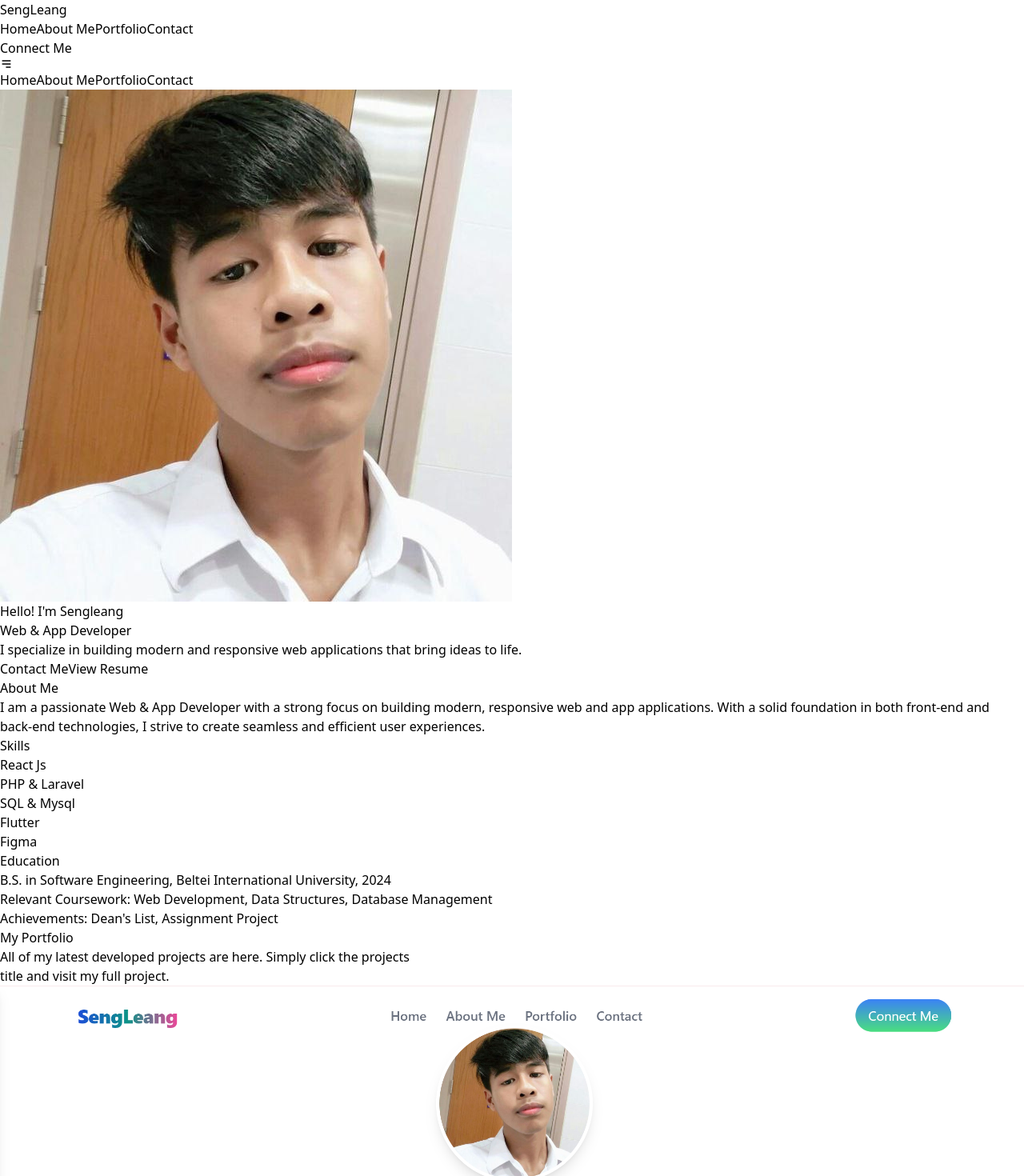
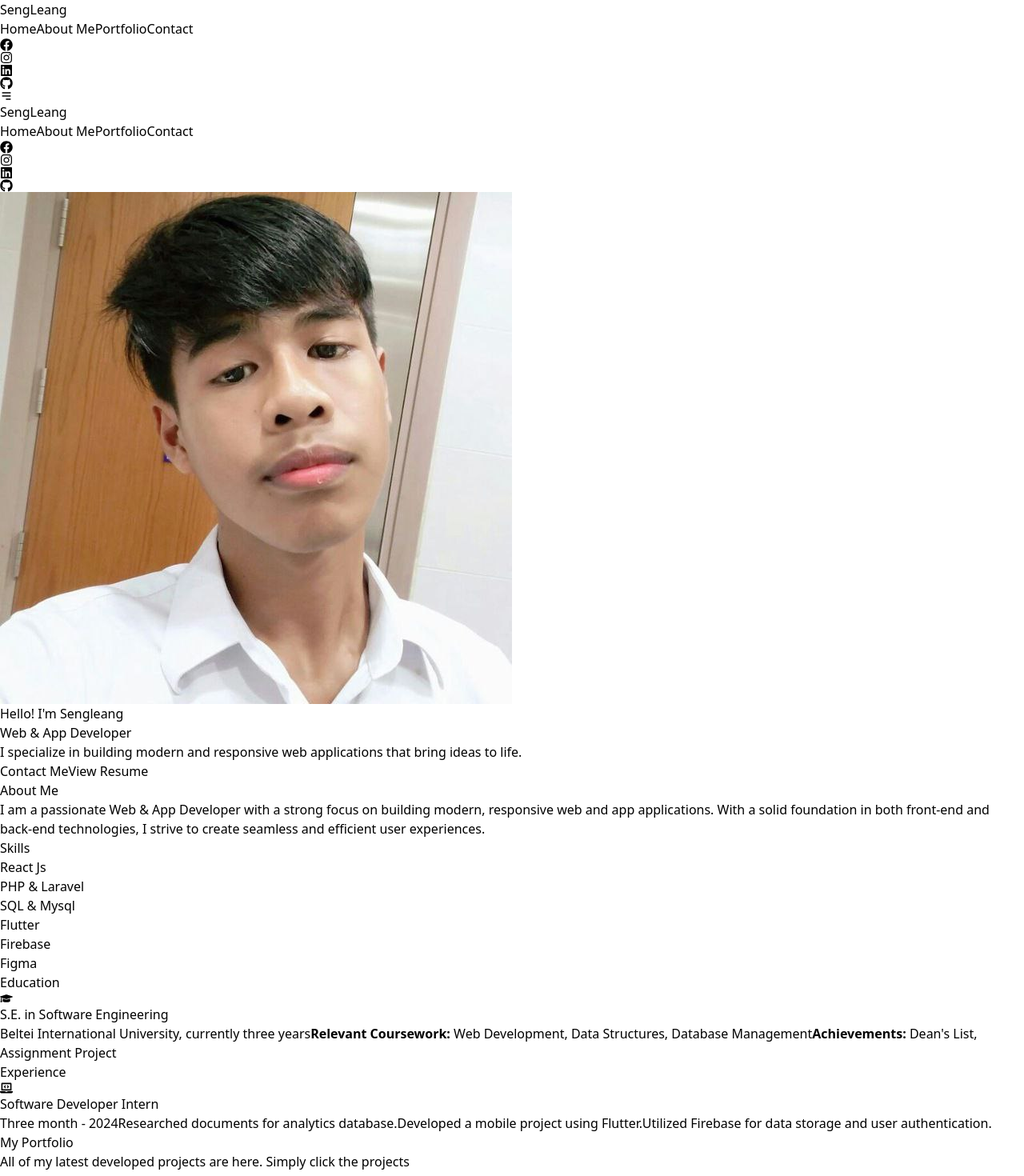
Before and after one commit to Sengleang99/Porfolio, a React (Vite) app: page / in a window 1280 px wide. Shown: the top 1470 px of the page at 80% size. Built offline with nearby package versions, Linux system fonts and the light colour scheme.

Commit message:
update initail commit 4

```diff
--- a/src/components/About.jsx
+++ b/src/components/About.jsx
@@ -1,11 +1,9 @@
-import { useEffect } from 'react';
-import { motion } from "framer-motion";
-import { useInView } from "react-intersection-observer";
-import AOS from 'aos';
-import 'aos/dist/aos.css'; // Import AOS styles
+import { useEffect } from "react";
+import AOS from "aos";
+import "aos/dist/aos.css"; // Import AOS styles
+import { FaLaptopCode,FaGraduationCap  } from "react-icons/fa";
 
 function About() {
-
   useEffect(() => {
     AOS.init({
       duration: 1000, // Set the animation duration (optional)
@@ -13,100 +11,128 @@ function About() {
     });
   }, []);
 
-  const { ref: titleRef, inView: isTitleInView } = useInView({
-    triggerOnce: false,
-    threshold: 0.1,
-  });
-  const { ref: paragraphRef, inView: isParagraphInView } = useInView({
-    triggerOnce: false,
-    threshold: 0.1,
-  });
-  const { ref: skillsRef, inView: isSkillsInView } = useInView({
-    triggerOnce: false,
-    threshold: 0.1,
-  });
-
   return (
     <section
+      //py-20 text-white bg-gradient-to-r from-blue-700 to-purple-700
       className="py-20 text-white bg-gradient-to-r from-blue-700 to-purple-700"
       id="about"
     >
       <div className="container flex flex-col items-center justify-center h-full px-8 mx-auto md:px-16 lg:px-24">
-        <motion.h2
-          className="mb-12 text-5xl font-extrabold tracking-tight text-center shadow-lg"
-          ref={titleRef}
-          initial={{ opacity: 1 }} // Start as visible
-          animate={{
-            opacity: isTitleInView ? 1 : 1, // Keep it always visible
-            y: isTitleInView ? 0 : 0,
-          }}
-          transition={{ duration: 0.5, ease: "easeOut" }}
+        <h2
+          className="mb-12 text-4xl font-extrabold tracking-tight text-center shadow-lg font-ex-trabold"
+          data-aos="fade-up"
+          data-aos-delay="200"
         >
           About Me
-        </motion.h2>
+        </h2>
         <div className="flex flex-col items-center md:items-center">
           <div className="w-full md:w-2/3">
-            <motion.p
+            <p
               className="mb-8 text-xl font-medium text-center text-white lg:mb-16 sm:text-2xl"
-              ref={paragraphRef}
-              initial={{ opacity: 0, y: 20 }}
-              animate={{
-                opacity: isParagraphInView ? 1 : 0,
-                y: isParagraphInView ? 0 : 20,
-              }}
-              transition={{ duration: 0.5, delay: 0.2, ease: "easeOut" }}
+              data-aos="fade-up"
+              data-aos-delay="200"
             >
               I am a passionate Web & App Developer with a strong focus on
               building modern, responsive web and app applications. With a solid
               foundation in both front-end and back-end technologies, I strive
               to create seamless and efficient user experiences.
-            </motion.p>
+            </p>
             <div className="space-y-8">
-              <motion.h2
+              <h2
                 className="text-4xl font-bold shadow-md"
-                ref={skillsRef}
-                initial={{ opacity: 0, y: 20 }}
-                animate={{
-                  opacity: isSkillsInView ? 1 : 0,
-                  y: isSkillsInView ? 0 : 20,
-                }}
-                transition={{ duration: 0.5, delay: 0.4, ease: "easeOut" }}
+                data-aos="fade-up"
+                data-aos-delay="400"
               >
                 Skills
-              </motion.h2>
-              <SkillProgress skill="React Js" level="75%" />
+              </h2>
+              <SkillProgress skill="React Js" level="70%" />
               <SkillProgress skill="PHP & Laravel" level="75%" />
-              <SkillProgress skill="SQL & Mysql" level="75%" />
+              <SkillProgress skill="SQL & Mysql" level="70%" />
               <SkillProgress skill="Flutter" level="55%" />
+              <SkillProgress skill="Firebase" level="55%" />
               <SkillProgress skill="Figma" level="65%" />
               {/* Add more skills as needed */}
             </div>
             <div className="mt-12">
-              <motion.h1
+              {/* Education Section */}
+              <h1
                 className="text-4xl font-extrabold shadow-md"
-                ref={skillsRef}
-                initial={{ opacity: 0, y: 20 }}
-                animate={{
-                  opacity: isSkillsInView ? 1 : 0,
-                  y: isSkillsInView ? 0 : 20,
-                }}
-                transition={{ duration: 0.5, delay: 0.4, ease: "easeOut" }}
+                data-aos="fade-up"
+                data-aos-delay="600"
               >
                 Education
-              </motion.h1>
-              <motion.p
-                className="mt-4 text-xl font-medium text-white sm:text-2xl"
-                initial={{ opacity: 0, y: 20 }}
-                animate={{ opacity: 1, y: 0 }}
-                transition={{ duration: 0.5, ease: "easeOut" }}
+              </h1>
+              <div
+                className="p-8 mt-8 rounded-lg shadow-lg bg-gradient-to-r from-purple-600 to-blue-600"
+                data-aos="fade-up"
+                data-aos-delay="800"
               >
-                B.S. in Software Engineering, Beltei International University, 2024
-                <br />
-                Relevant Coursework: Web Development, Data Structures, Database
-                Management
-                <br />
-                Achievements: Dean's List, Assignment Project
-              </motion.p>
+                <div className="flex items-start space-x-6">
+                  <div className="text-2xl">
+                    {/* Add an icon for education */}
+                    <FaGraduationCap />
+                  </div>
+                  <div className="flex flex-col">
+                    <h3 className="text-xl font-bold">
+                      S.E. in Software Engineering
+                    </h3>
+                    <p className="mt-2 text-lg font-medium text-white">
+                      <span className="block">
+                        Beltei International University, currently three years
+                      </span>
+                      <span className="block mt-4">
+                        <strong>Relevant Coursework:</strong> Web Development,
+                        Data Structures, Database Management
+                      </span>
+                      <span className="block mt-2">
+                        <strong>Achievements:</strong> Dean's List, Assignment
+                        Project
+                      </span>
+                    </p>
+                  </div>
+                </div>
+              </div>
+
+              {/* Experience Section */}
+              <h1
+                className="mt-12 text-4xl font-extrabold shadow-md"
+                data-aos="fade-up"
+                data-aos-delay="600"
+              >
+                Experience
+              </h1>
+              <div
+                className="p-8 mt-8 rounded-lg shadow-lg bg-gradient-to-r from-purple-600 to-blue-600"
+                data-aos="fade-up"
+                data-aos-delay="800"
+              >
+                <div className="flex items-start space-x-6">
+                  <div className="text-2xl">
+                    {/* You can use icons from any library like FontAwesome */}
+                    <FaLaptopCode />
+                  </div>
+                  <div className="flex flex-col">
+                    <h3 className="text-xl font-bold">
+                      Software Developer Intern
+                    </h3>
+                    <p className="mt-2 text-lg font-medium text-white">
+                    <span className="block">
+                        Three month - 2024
+                      </span>
+                      <span className="block">
+                        Researched documents for analytics database.
+                      </span>
+                      <span className="block mt-2">
+                        Developed a mobile project using Flutter.
+                      </span>
+                      <span className="block mt-2">
+                        Utilized Firebase for data storage and user
+                        authentication.
+                      </span>
+                    </p>
+                  </div>
+                </div>
+              </div>
             </div>
           </div>
         </div>
@@ -116,30 +142,16 @@ function About() {
 }
 
 function SkillProgress({ skill, level }) {
-  const { ref, inView } = useInView({
-    triggerOnce: false,
-    threshold: 0.1,
-  });
-
   return (
-    <motion.div
-      className="flex items-center"
-      ref={ref}
-      initial={{ opacity: 0, x: -20 }}
-      animate={{ opacity: inView ? 1 : 0, x: inView ? 0 : -20 }}
-      transition={{ duration: 0.5, ease: "easeOut" }}
-    >
+    <div className="flex items-center" data-aos="fade-left">
       <span className="w-3/12 text-left">{skill}</span>
       <div className="relative w-9/12 h-2.5 bg-slate-100 rounded-full overflow-hidden shadow-md">
-        <motion.div
+        <div
           className="absolute top-0 left-0 h-full transition-transform duration-300 transform rounded-full bg-gradient-to-r from-pink-400 to-blue-500 hover:scale-105"
           style={{ width: level }}
-          initial={{ width: 0 }}
-          animate={{ width: inView ? level : 0 }}
-          transition={{ duration: 0.5, ease: "easeOut" }}
-        ></motion.div>
+        ></div>
       </div>
-    </motion.div>
+    </div>
   );
 }
 
--- a/src/components/Contact.jsx
+++ b/src/components/Contact.jsx
@@ -1,6 +1,4 @@
 import { useEffect } from 'react';
-import { motion } from 'framer-motion';
-import { useInView } from 'react-intersection-observer';
 import AOS from 'aos';
 import 'aos/dist/aos.css'; // Import AOS styles
 
@@ -13,25 +11,18 @@ function Contact() {
         });
       }, []);
 
-    const { ref, inView } = useInView({
-        triggerOnce: false, // Trigger animation every time the element comes into view
-        threshold: 0.1, // Trigger when 10% of the element is in view
-    });
 
     return (
         <div className='text-black bg-slate-50' id='contact'>
             <div className='container flex flex-col items-center justify-center h-full px-4 mx-auto md:px-8 lg:px-16'>
-                <section ref={ref} className="bg-white">
-                    <motion.div
+                <section className="bg-white">
+                    <div
                         className="max-w-screen-md px-4 py-8 mx-auto lg:py-16"
-                        initial={{ opacity: 0, y: 30 }}
-                        animate={{ opacity: inView ? 1 : 0, y: inView ? 0 : 30 }}
-                        transition={{ duration: 0.6, ease: "easeOut" }}
                     >
-                        <h2 className="mb-4 text-5xl font-extrabold tracking-tight text-center text-gray-900 sm:text-center sm:text-4xl">
+                        <h2 data-aos="zoom-in-up" className="mb-4 text-4xl font-extrabold tracking-tight text-center text-gray-900 sm:text-center sm:text-3xl">
                             Contact Me
                         </h2>
-                        <p className="mb-6 font-light text-center text-gray-500 lg:mb-8 dark:text-gray-400 sm:text-lg">
+                        <p data-aos="zoom-in-up"  className="mb-6 font-light text-center text-gray-500 lg:mb-8 dark:text-gray-400 sm:text-lg">
                             Got a technical issue? Want to send feedback about a beta feature? Need details about our Business plan? Let us know.
                         </p>
                         <form className="space-y-6" data-aos="zoom-in-up">
@@ -42,7 +33,7 @@ function Contact() {
                                 <input
                                     type="email"
                                     id="email"
-                                    className="shadow-sm bg-gray-50 border border-gray-300 rounded-lg focus:ring-primary-500 focus:border-primary-500 block w-full p-2.5 dark:placeholder-gray-400 dark:focus:ring-primary-500 "
+                                    className="shadow-sm bg-gray-50 border border-gray-300 rounded-lg focus:ring-primary-500 focus:border-primary-500 block w-full p-2.5 dark:placeholder-gray-400 dark:focus:ring-primary-500"
                                     placeholder="Enter your email"
                                     required
                                 />
@@ -70,17 +61,16 @@ function Contact() {
                                     placeholder="Leave a comment..."
                                 ></textarea>
                             </div>
-                            <motion.button
+                            <button
                                 type="submit"
                                 className="px-4 py-2 text-sm font-medium text-center text-white bg-blue-700 rounded-lg sm:w-fit hover:bg-blue-800 focus:ring-4 focus:outline-none focus:ring-primary-300 dark:bg-blue-600 dark:hover:bg-blue-700 dark:focus:ring-primary-800"
-                                initial={{ opacity: 0, scale: 0.9 }}
-                                animate={{ opacity: inView ? 1 : 0, scale: inView ? 1 : 0.9 }}
-                                transition={{ duration: 0.5, delay: 0.4 }}
+                                data-aos="fade-up"
+                                data-aos-delay="400"
                             >
                                 Send message
-                            </motion.button>
+                            </button>
                         </form>
-                    </motion.div>
+                    </div>
                 </section>
             </div>
         </div>
--- a/src/components/Navbar.jsx
+++ b/src/components/Navbar.jsx
@@ -1,5 +1,6 @@
 import React, { useState, useEffect } from "react";
 import { HiMenuAlt3, HiX } from "react-icons/hi";
+import { FaFacebook, FaInstagram, FaLinkedin, FaGithub } from "react-icons/fa";
 
 function Navbar() {
   const [isMobileMenuOpen, setIsMobileMenuOpen] = useState(false);
@@ -67,7 +68,6 @@ function Navbar() {
           >
             Portfolio
           </a>
-
           <a
             href="#contact"
             className="block font-medium text-gray-500 transition hover:text-blue-700"
@@ -77,13 +77,41 @@ function Navbar() {
           </a>
         </div>
 
-        {/* 'Connect Me' Button */}
-        <button
-          className="hidden px-4 py-2 text-white transition-transform duration-300 transform rounded-full bg-gradient-to-t from-green-400 to-blue-500 md:inline hover:scale-105"
-          onClick={handleLinkClick}
-        >
-          Connect Me
-        </button>
+        {/* 'Connect Me' Social Media Icons */}
+        <div className="items-center hidden space-x-4 md:flex">
+          <a
+            href="https://web.facebook.com/yan.sengleang/"
+            target="_blank"
+            rel="noopener noreferrer"
+            className="text-2xl text-gray-700 transition duration-300 transform hover:text-blue-700 hover:scale-110"
+          >
+            <FaFacebook />
+          </a>
+          <a
+            href="https://www.instagram.com/_sengleang/"
+            target="_blank"
+            rel="noopener noreferrer"
+            className="text-2xl text-gray-700 transition duration-300 transform hover:text-pink-600 hover:scale-110"
+          >
+            <FaInstagram />
+          </a>
+          <a
+            href="https://www.linkedin.com/in/yan-sengleang-614a94277/"
+            target="_blank"
+            rel="noopener noreferrer"
+            className="text-2xl text-gray-700 transition duration-300 transform hover:text-blue-600 hover:scale-110"
+          >
+            <FaLinkedin />
+          </a>
+          <a
+            href="https://github.com/Sengleang99"
+            target="_blank"
+            rel="noopener noreferrer"
+            className="text-2xl text-gray-700 transition duration-300 transform hover:text-black hover:scale-110"
+          >
+            <FaGithub />
+          </a>
+        </div>
 
         {/* Mobile Menu Button */}
         <div onClick={toggleMobileMenu} className="block md:hidden">
@@ -111,6 +139,9 @@ function Navbar() {
             : "transform -translate-x-full"
         }`}
       >
+        <div className="py-4 text-2xl font-extrabold tracking-tight text-transparent px-7 bg-gradient-to-r from-blue-700 via-teal-600 to-pink-500 bg-clip-text">
+          SengLeang
+        </div>
         <div className="px-8 py-4 space-y-4">
           <a
             href="/"
@@ -141,6 +172,40 @@ function Navbar() {
             Contact
           </a>
         </div>
+        <div className="flex items-center mx-8 space-x-4">
+          <a
+            href="https://web.facebook.com/yan.sengleang/"
+            target="_blank"
+            rel="noopener noreferrer"
+            className="text-2xl text-gray-700 transition duration-300 transform hover:text-blue-700 hover:scale-110"
+          >
+            <FaFacebook />
+          </a>
+          <a
+            href="https://www.instagram.com/_sengleang/"
+            target="_blank"
+            rel="noopener noreferrer"
+            className="text-2xl text-gray-700 transition duration-300 transform hover:text-pink-600 hover:scale-110"
+          >
+            <FaInstagram />
+          </a>
+          <a
+            href="https://www.linkedin.com/in/yan-sengleang-614a94277/"
+            target="_blank"
+            rel="noopener noreferrer"
+            className="text-2xl text-gray-700 transition duration-300 transform hover:text-blue-600 hover:scale-110"
+          >
+            <FaLinkedin />
+          </a>
+          <a
+            href="https://github.com/Sengleang99"
+            target="_blank"
+            rel="noopener noreferrer"
+            className="text-2xl text-gray-700 transition duration-300 transform hover:text-black hover:scale-110"
+          >
+            <FaGithub />
+          </a>
+        </div>
       </div>
     </nav>
   );
--- a/src/components/Portfolio.jsx
+++ b/src/components/Portfolio.jsx
@@ -64,7 +64,7 @@ function Portfolio() {
                     </div>
 
                     {projects.length > 6 && (
-                        <div className="flex justify-center mt-6">
+                        <div data-aos="zoom-in" className="flex justify-center mt-6">
                             <button
                                 onClick={handleToggleShowAll}
                                 className="px-6 py-3 font-semibold text-white bg-blue-600 rounded hover:bg-blue-500"
```
Also changed, not shown: src/components/Footer.jsx (+11 -11 lines).
